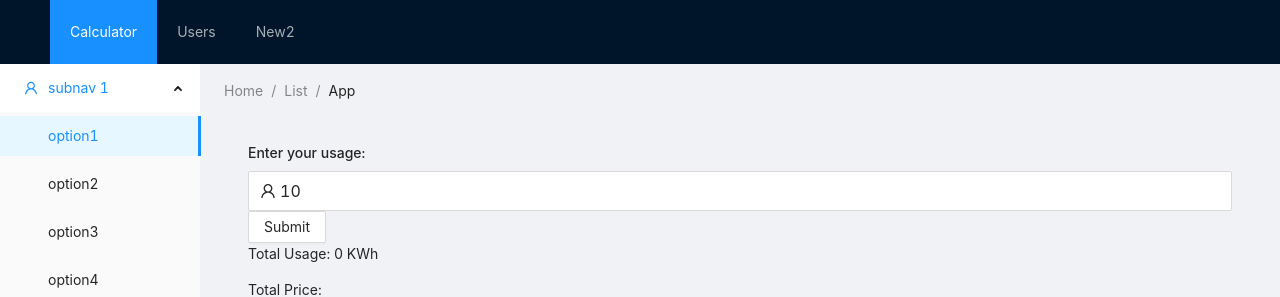
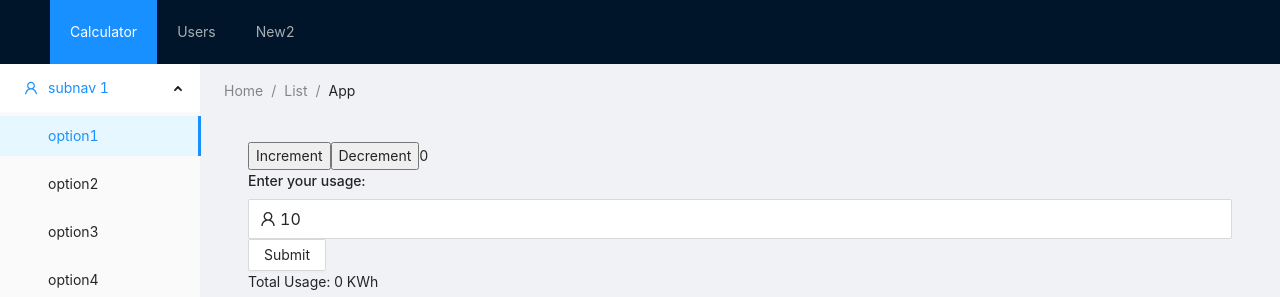
Before and after one commit to hoanghieptranj5/my-app, a React (Create React App) app: page / in a window 1280 px wide. Both pictures are taken after a click on the item "Calculator". Shown: the top 297 px of the page. Built offline with nearby package versions, Linux system fonts and the light colour scheme; no server answers.

Commit message:
integrated with redux toolkit

```diff
--- a/package.json
+++ b/package.json
@@ -3,6 +3,7 @@
   "version": "0.1.0",
   "private": true,
   "dependencies": {
+    "@reduxjs/toolkit": "^1.8.3",
     "@testing-library/jest-dom": "^5.16.4",
     "@testing-library/react": "^13.3.0",
     "@testing-library/user-event": "^13.5.0",
@@ -11,8 +12,10 @@
     "react": "^18.2.0",
     "react-dom": "^18.2.0",
     "react-number-format": "^4.9.3",
+    "react-redux": "^8.0.2",
     "react-router-dom": "^6.3.0",
     "react-scripts": "5.0.1",
+    "redux": "^4.2.0",
     "web-vitals": "^2.1.4"
   },
   "scripts": {
--- a/src/App.js
+++ b/src/App.js
@@ -5,6 +5,8 @@
 import type { MenuProps } from 'antd';
 import { Breadcrumb, Layout, Menu } from 'antd';
 import React, {useEffect, useState} from 'react';
+import { store } from './redux/store';
+import { Provider } from 'react-redux';
 
 import DynamicContent from "./component/DynamicContent";
 
@@ -78,9 +80,11 @@
               minHeight: 280,
             }}
           >
-            <DynamicContent
-              page={page}
-            />
+            <Provider store={store}>
+              <DynamicContent
+                page={page}
+              />
+            </Provider>
           </Content>
         </Layout>
       </Layout>
--- /dev/null
+++ b/src/component/Counter.js
@@ -0,0 +1,26 @@
+import React from "react";
+import { useSelector, useDispatch } from "react-redux";
+import { decrement, increment } from "../redux/counterSlice";
+
+export function Counter() {
+  const count = useSelector((state) => state.counter.value);
+  const dispatch = useDispatch();
+
+  return (
+    <div>
+      <button
+        aria-label="Increase value"
+        onClick={() => dispatch(increment())}
+      >
+        Increment
+      </button>
+      <button
+        aria-label="Decrement value"
+        onClick={() => dispatch(decrement())}
+      >
+        Decrement
+      </button>
+      {count}
+    </div>
+  )
+}
--- a/src/page/CalculateElectricPage.js
+++ b/src/page/CalculateElectricPage.js
@@ -2,6 +2,7 @@
 import {useEffect, useState} from "react";
 import {Button, Input} from "antd";
 import CalculatedTable from "../component/tinhTienDienTable/CalculatedTable";
+import {Counter} from "../component/Counter";
 
 const DEFAULT_VALUE = 10;
 
@@ -19,6 +20,7 @@
 
   return (
     <div>
+      <Counter/>
       <h1>Enter your usage: </h1>
       <Input size="large" placeholder="Usage" prefix={<UserOutlined/>} value={value} onChange={onChangeNumber}></Input>
       <Button onClick={onSubmit}>Submit</Button>
--- /dev/null
+++ b/src/redux/counterSlice.js
@@ -0,0 +1,25 @@
+import { createSlice } from "@reduxjs/toolkit";
+
+const initialState = {
+  value: 0
+}
+
+export const counterSlice = createSlice({
+  name: 'counter',
+  initialState,
+  reducers: {
+    increment: (state) => {
+      state.value += 1;
+    },
+    decrement: (state) => {
+      state.value -= 1;
+    },
+    incrementByAmount: (state, action) => {
+      state.value += action.payload
+    }
+  }
+})
+
+export const { increment, decrement, incrementByAmount } = counterSlice.actions;
+
+export default counterSlice.reducer;
--- /dev/null
+++ b/src/redux/store.js
@@ -0,0 +1,8 @@
+import { configureStore } from '@reduxjs/toolkit';
+import counterReducer from "./counterSlice";
+
+export const store = configureStore({
+  reducer: {
+    counter: counterReducer
+  },
+});
```
Also changed, not shown: 2 other files (tests, documents, lock files or other folders).
